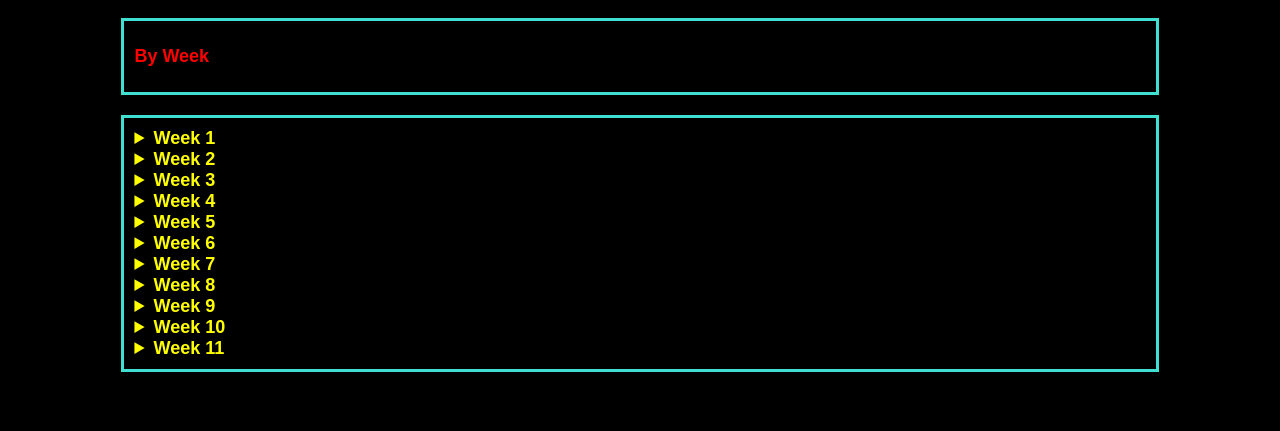
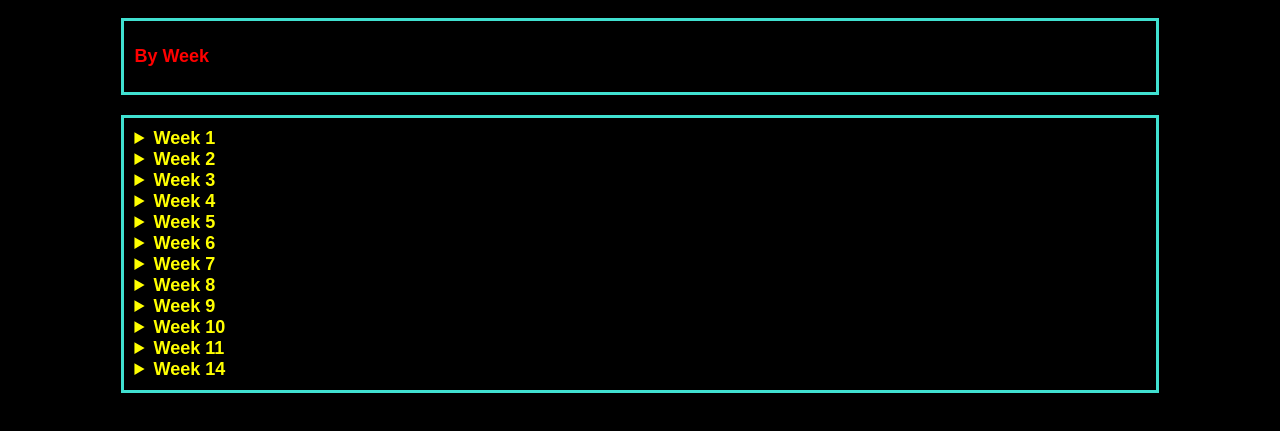
Before and after one commit to Osokapalot/ADD103, a plain HTML site: page index.html in a window 1280 px wide. Shown: the part 93-524 px from the top of the page. Drawn offline with Linux system fonts and the light colour scheme.

Commit message:
Add Week 14 section with steps for changing a car battery in index.html

```diff
--- a/Week_14/style.css
+++ b/Week_14/style.css
@@ -1,4 +1,4 @@
-/* Custom CSS: linked after Bootstrap in every HTML page */
+
 :root { --bg:#151a21; --panel:#222b36; --text:#f5f6f8; --muted:#c0c7d0; --gold:#f2b632; --border:#3b4653; }
 * { box-sizing:border-box; }
 body { margin:0; background:var(--bg); color:var(--text); font-family:Arial, Helvetica, sans-serif; line-height:1.6; }
--- a/index.html
+++ b/index.html
@@ -88,7 +88,10 @@
                 <p><a href="Week_11/A/index.html">Light Switch</a></p>
                 <p><a href="Week_11/B/index.html">Haunted Mansion</a></p>
             </details>
-
+<details>
+                <summary>Week 14</summary>
+                <p><a href="Week_14/index.html">Steps On Changing your own car battery</a></p>
+            </details>
         </div>
     </main>
 
```
